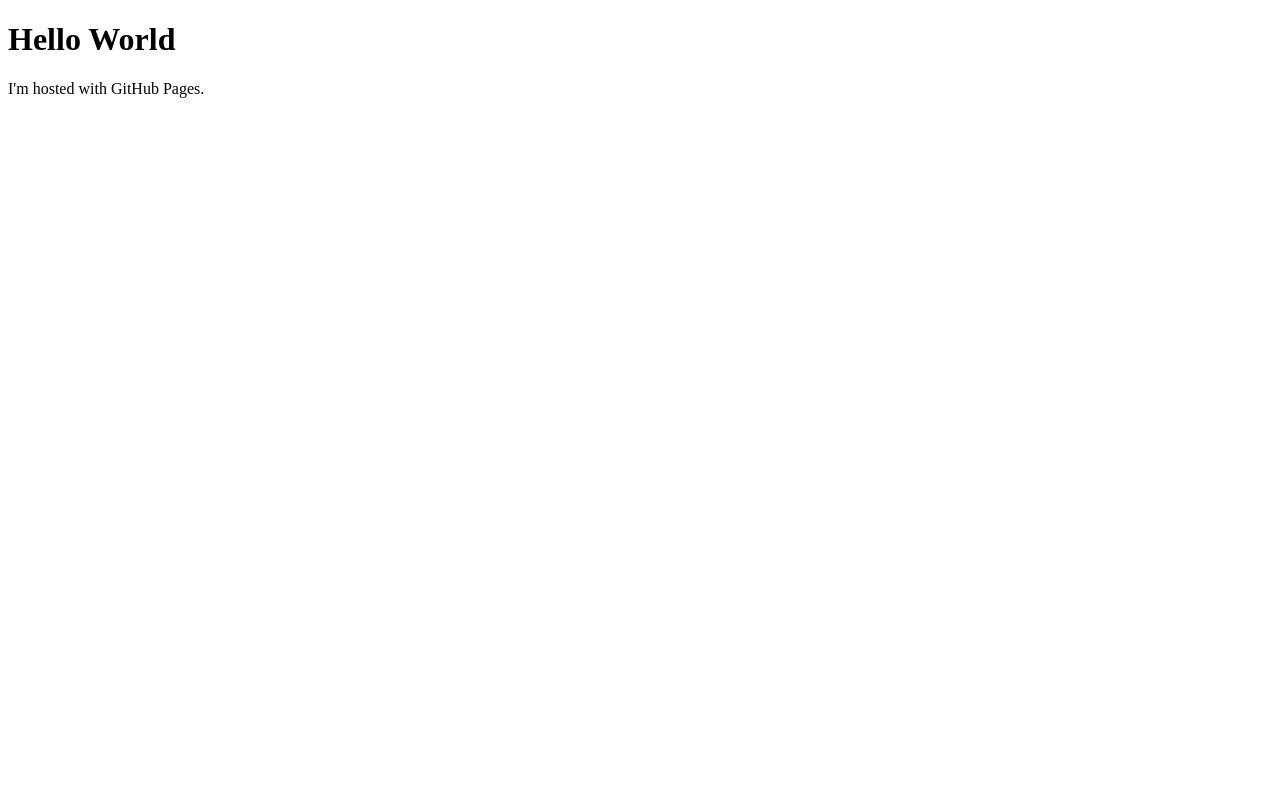
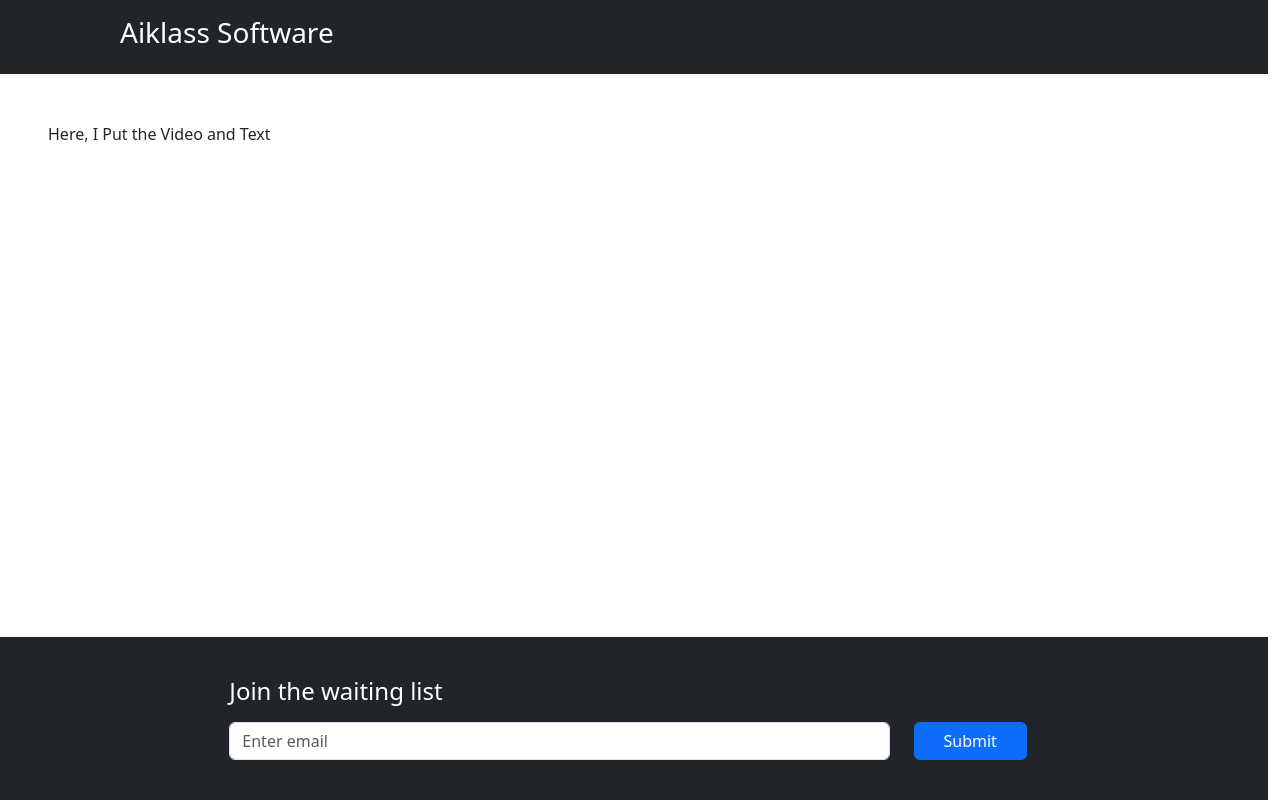
Before and after one commit to aiklass/aiklass.github.io, a plain HTML site: page index.html in a window 1280 px wide. Drawn offline with nearby package versions, Linux system fonts and the light colour scheme.

Commit message:
Initialized Bootstrap

```diff
--- a/index.html
+++ b/index.html
@@ -1,7 +1,45 @@
 <!DOCTYPE html>
-<html>
-<body>
-<h1>Hello World</h1>
-<p>I'm hosted with GitHub Pages.</p>
-</body>
+<html lang="en">
+    <head>
+        <title>myBudget</title>
+        <meta charset="utf-8">
+        <meta name="viewport" content="width=device-width, initial-scale=1">
+        <link href="https://cdn.jsdelivr.net/npm/bootstrap@5.3.2/dist/css/bootstrap.min.css" rel="stylesheet">
+        <script src="https://cdn.jsdelivr.net/npm/bootstrap@5.3.2/dist/js/bootstrap.bundle.min.js"></script>
+      </head>
+    <body>
+        <div class="container-fluid p-3 bg-dark text-white text-left row">
+            <div class="col-sm-1"></div>
+            <div class="col-sm-10">
+                <h3>Aiklass Software</h3>
+            </div>
+            <div class="col-sm-1"></div>
+        </div>
+
+        <div class="container-fluid p-5">
+            <p>Here, I Put the Video and Text</p>
+        </div>
+
+        <div class="container-fluid p-4 bg-dark text-white text-left row navbar navbar-expand-sm bg-dark navbar-dark fixed-bottom">
+            <div class="col-sm-2"></div>
+            <div class="col-sm-8">
+                <form action="/action_page.php">
+                    <div class="mb-3 mt-3">
+                        <label for="email" class="form-label">
+                            <h4> Join the waiting list </h4>
+                        </label>
+                        <div class="row">
+                            <div class="col-sm-10">
+                                <input type="email" class="form-control" id="email" placeholder="Enter email" name="email">
+                            </div>
+                            <div class="col-sm-2 d-grid">
+                                <button type="submit"class="btn btn-primary btn-block">Submit</button>
+                            </div>
+                        </div>
+                    </div>
+                </form>
+            </div>
+            <div class="col-sm-2"></div>
+        </div>
+    </body>
 </html>
```
